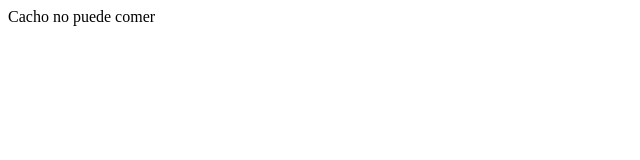
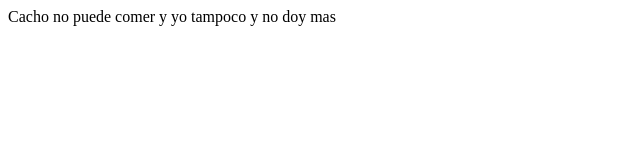
Before and after one commit to MareoVirula/CCLASE-03, a plain HTML site: page Prueba.html in a window 1280 px wide. Shown: the whole page, without its empty margins (0-640 px from the left). Drawn offline with Linux system fonts and the light colour scheme.

Commit message:
Ya termine

```diff
--- a/Prueba.html
+++ b/Prueba.html
@@ -7,6 +7,6 @@
     <title>Documento</title>
 </head>
 <body>
-    Cacho no puede comer
+    Cacho no puede comer y yo tampoco y no doy mas
 </body>
 </html>
```
